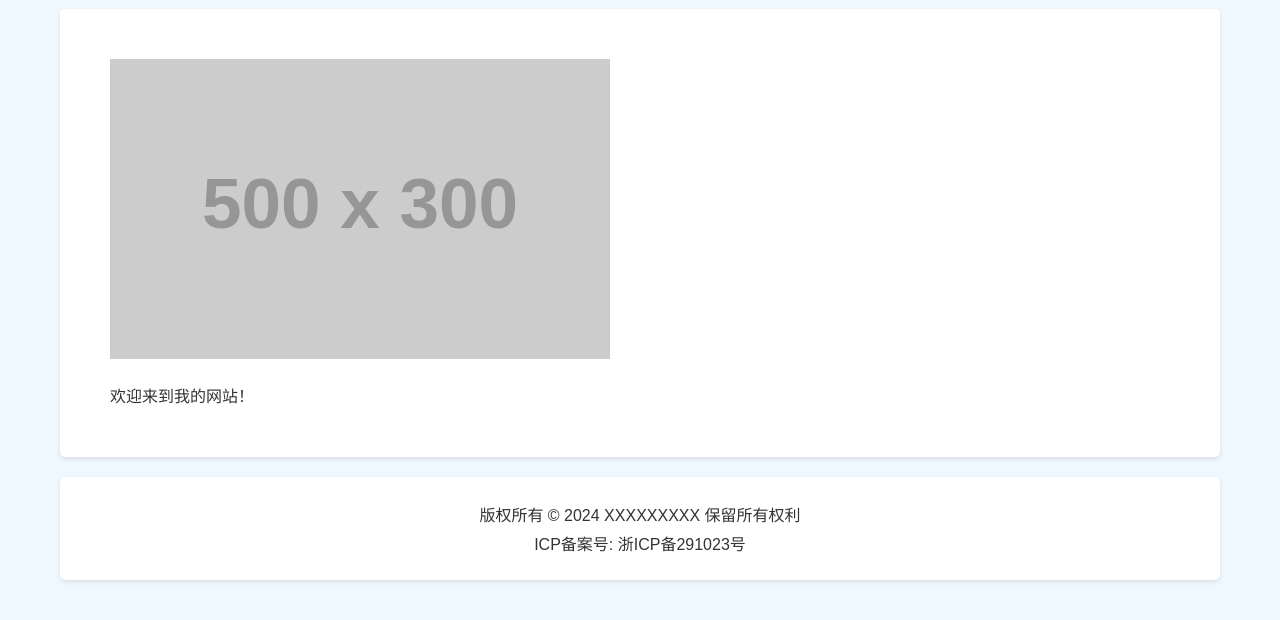
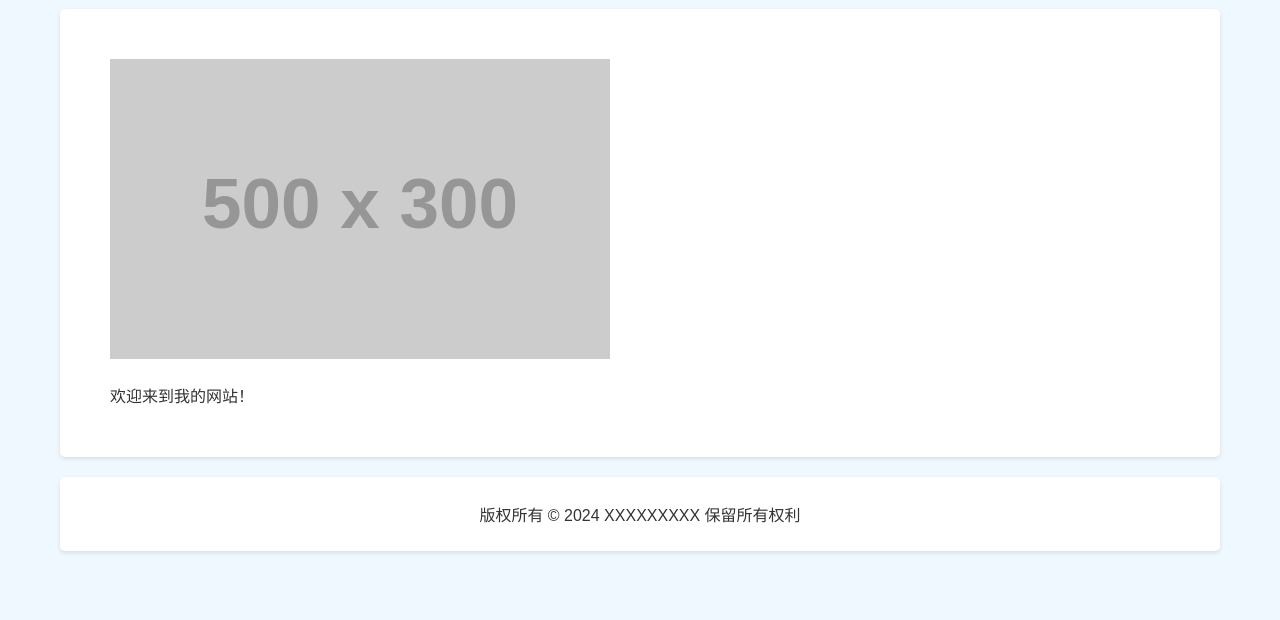
Before and after one commit to ruguonixiang8989/test, a plain HTML site: page index.html in a window 1280 px wide. Shown: the part 88-708 px from the top of the page. Drawn offline with Linux system fonts and the light colour scheme; placeholder pictures from the web are drawn by us.

Commit message:
Update index.html

```diff
--- a/index.html
+++ b/index.html
@@ -97,7 +97,7 @@
 
         <footer class="footer">
             <p>版权所有 © 2024 XXXXXXXXX 保留所有权利</p>
-            <p>ICP备案号: 浙ICP备291023号</p>
+            <!--p>ICP备案号: 浙ICP备291023号</p-->
         </footer>
     </div>
     <script>
```
